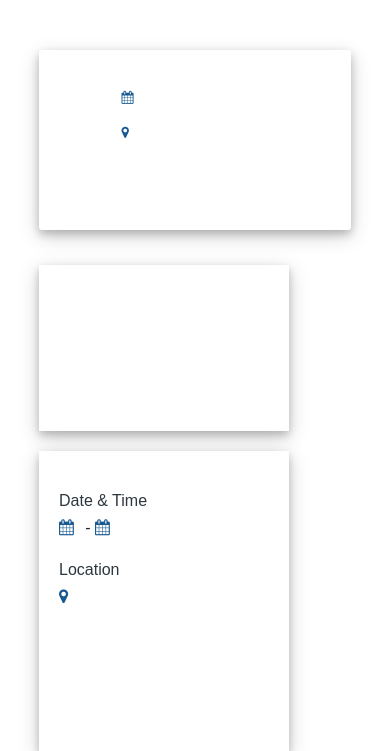
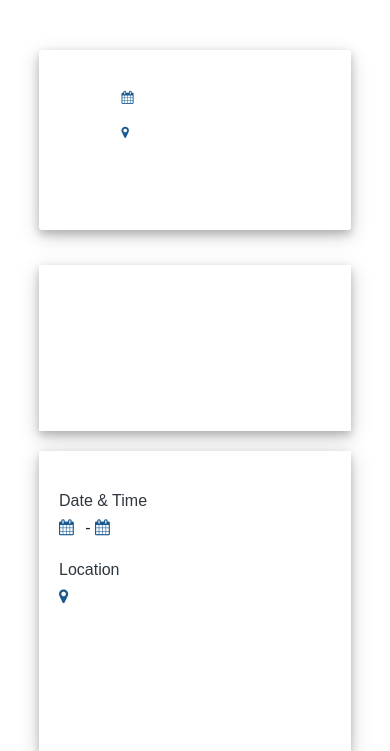
Before and after one commit to azumahjoshua/Event-Management-Project, a PHP site: page /eachevent.php?event_id=1 in a window 390 px wide. Shown: the part 550-1301 px from the top of the page. Run offline with PHP 8.4, Linux system fonts and the light colour scheme; the visitor is signed in with stand-in values (Sample User, id 1); data that the repository does not hold is empty.

Commit message:
upadate eventpages

```diff
--- a/css/styles.css
+++ b/css/styles.css
@@ -1149,14 +1149,14 @@ button:hover {
 		justify-content: center;
 	}
 	.event-hero-left {
-		width: 80%;
+		width: 100%;
 		padding: 0;
 		margin-bottom: 20px;
 		/* background-color: #2e363f; */
 	}
 	.event-hero-right {
 		display: block;
-		width: 80%;
+		width: 100%;
 
 		/* margin-right: 50px; */
 		padding-bottom: 200px;
```
